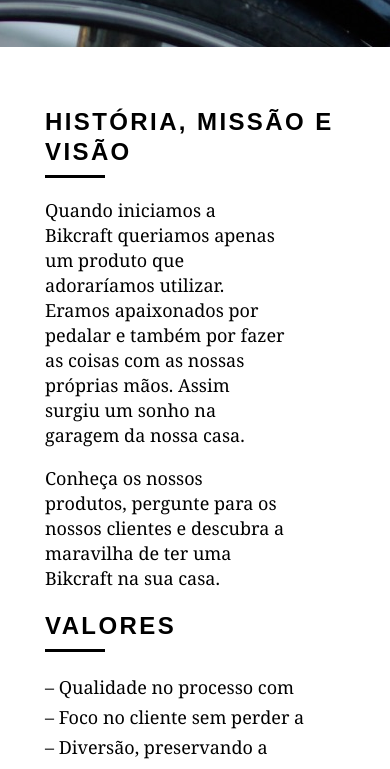
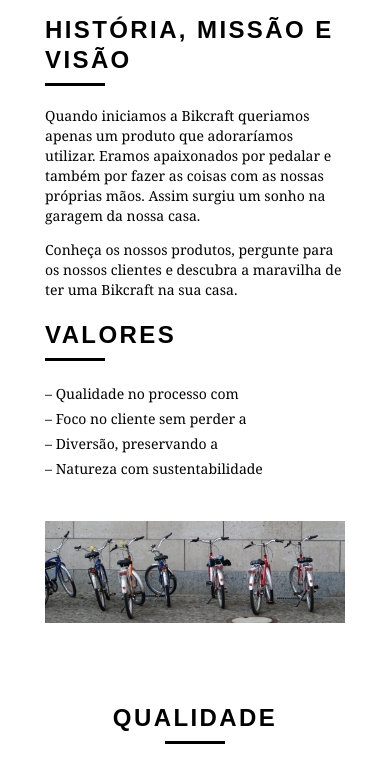
Before and after one commit to PedroLimass/bikeCraft_Clone, a plain HTML site: page sobre.html in a window 390 px wide. Shown: the part 447-1216 px from the top of the page. Drawn offline with Linux system fonts and the light colour scheme.

Commit message:
Add correções do resposivo na pagina sobre

```diff
--- a/css/responsivo.css
+++ b/css/responsivo.css
@@ -52,11 +52,21 @@
     border-color: #fff;
   }
 
+  .header_menu ul li a.menu-ativo {
+    border-color: #fff;
+  }
+
   .introducao {
     margin-top: 0px;
     padding-top: 40px;
     background: url("../img/bg-mobile.jpg") no-repeat center;
     background-size: cover;
+  }
+
+  /* Introdução interna */
+
+  .introducao-interna {
+    margin-top: 0px;
   }
 
   .introducao h1 {
@@ -74,4 +84,16 @@
   .qualidade::after {
     display: none;
   }
+
+  /* PAGE - Sobre */
+  .missao-sobre p {
+    font-size: 14px;
+    line-height: 20px;
+    padding-right: 0px;
+  }
+
+  .missao-sobre ul li {
+    font-size: 14px;
+    line-height: 25px;
+  }
 }
```
